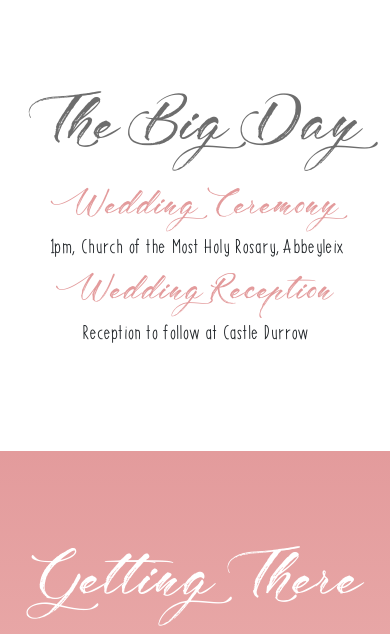
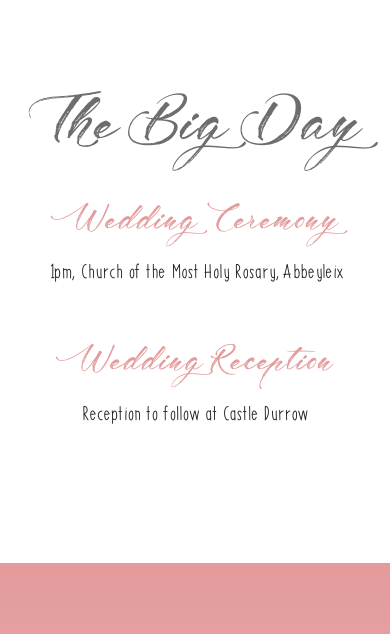
Before and after one commit to nakitamccool/kielandanna-newage-upgrade, a PHP site: page / in a window 390 px wide. Shown: the part 848-1482 px from the top of the page. Run offline with PHP 8.4, Linux system fonts and the light colour scheme; some libraries are stand-ins or nearby versions.

Commit message:
Responsiveness changes

```diff
--- a/assets/css/custom.css
+++ b/assets/css/custom.css
@@ -59,14 +59,18 @@
 .margin-top{
     margin-top: 10%;
 }
+
+.margin-bottom{
+    margin-bottom: 10%;
+}
 /* End of Navbar */
 
 /* The big day */
 .weddingdetailstitle{
     color: #E39B9C;
     font-family: "Madame Cosmetics";
-    margin-top: 10px;
-    margin-bottom: 10px;
+    margin-top: 25px;
+    margin-bottom: 20px;
 }
 
 section#thebigday .container .row .col p {
--- a/index.html
+++ b/index.html
@@ -63,7 +63,7 @@
     <header id="hero" class="masthead">
       <div class="container h-100">
         <div class="row h-100">
-          <div class="my-auto mx-auto text-center">
+          <div class="margin-top my-auto mx-auto text-center">
             <h2 class="title">Kiel & Anna</h2>
             <h3 class="subtitle">22nd June 2019</h3>
           </div>
@@ -79,12 +79,12 @@
           <div class="col-md-6 col-sm-12">
             <img class="mx-auto d-none d-md-block" src="assets/img/weddingpics/church3.jpg"></img>
             <h3 class="mx-auto d-block weddingdetailstitle">Wedding Ceremony</h3>
-            <p class="mx-auto d-block">1pm, Church of the Most Holy Rosary, Abbeyleix</p>
+            <p class="margin-bottom mx-auto d-block">1pm, Church of the Most Holy Rosary, Abbeyleix</p>
           </div>
           <div class="col-md-6 col-sm-12">
             <img class="mx-auto d-none d-md-block" src="assets/img/weddingpics/castledurrow400x200.jpg"></img>
             <h3 class="mx-auto d-block weddingdetailstitle">Wedding Reception</h3>
-            <p class="mx-auto d-block">Reception to follow at Castle Durrow</p>
+            <p class="margin-bottom mx-auto d-block">Reception to follow at Castle Durrow</p>
           </div>
         </div>
       </div>
```
